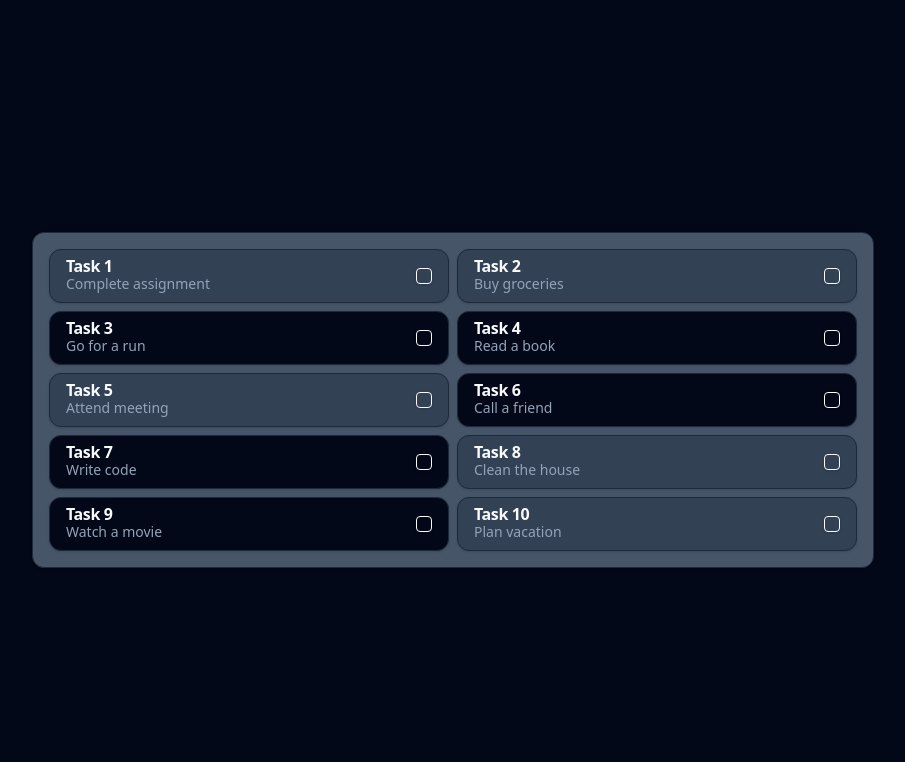
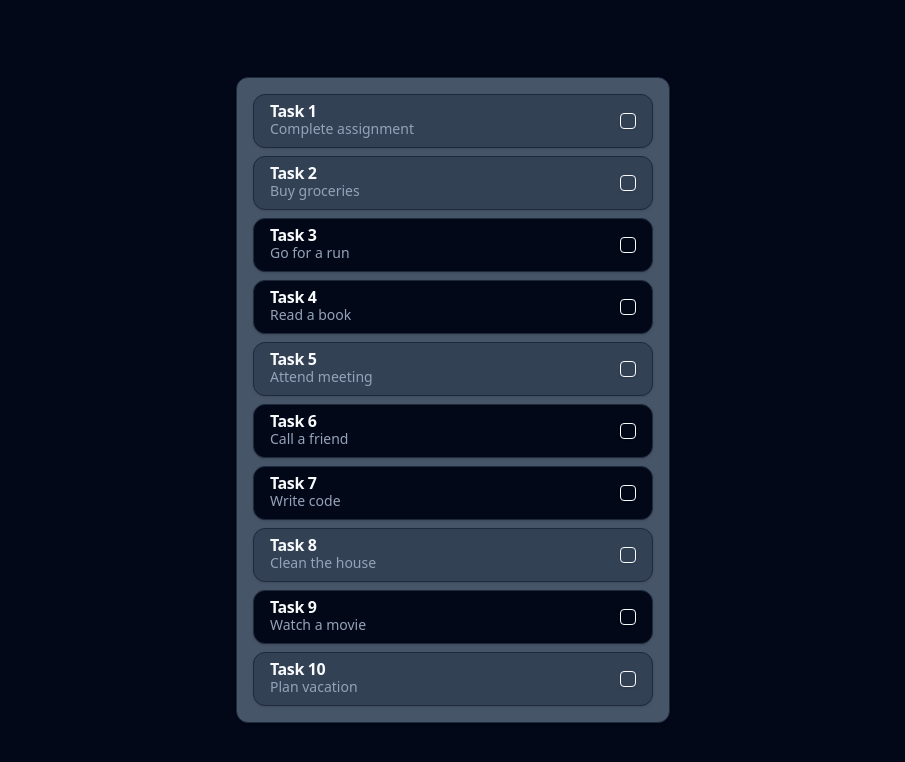
Before and after one commit to FahadAminShovon/dnd-kt, a React (Vite) app: page / in a window 1280 px wide. Shown: the top 762 px of the page, without its empty margins (187-1092 px from the left). Built offline with nearby package versions, Linux system fonts and the light colour scheme.

Commit message:
:bug: fix dropping over undraggable item

```diff
--- a/src/App.tsx
+++ b/src/App.tsx
@@ -4,6 +4,7 @@ import TodoCard from './components/ui/todoCard';
 import Container from './components/ui/container';
 import { useState } from 'react';
 import {
+  DataRef,
   DndContext,
   DragEndEvent,
   MouseSensor,
@@ -12,6 +13,7 @@ import {
 } from '@dnd-kit/core';
 import {
   SortableContext,
+  SortableData,
   arraySwap,
   rectSwappingStrategy,
 } from '@dnd-kit/sortable';
@@ -40,6 +42,11 @@ function App() {
     const { active, over } = event;
     if (over && active.id && over.id) {
       if (active.id !== over.id) {
+        const typedOverData = over.data as DataRef<
+          { cardData: TodoItem } & SortableData
+        >;
+        if (!typedOverData.current?.cardData.isDraggable) return;
+
         setTodoList((items) => {
           const oldIndex = todoList.findIndex((todo) => todo.id === active.id);
           const newIndex = todoList.findIndex((todo) => todo.id === over.id);
@@ -52,7 +59,7 @@ function App() {
   return (
     <ThemeProvider defaultTheme='dark' storageKey='vite-ui-theme'>
       <div className='h-full w-full flex justify-center items-center'>
-        <Container alignment='grid'>
+        <Container alignment='flex'>
           <DndContext onDragEnd={handleDragEnd} sensors={sensors}>
             <SortableContext
               items={todoList.filter((todo) => todo.isDraggable)}
```
